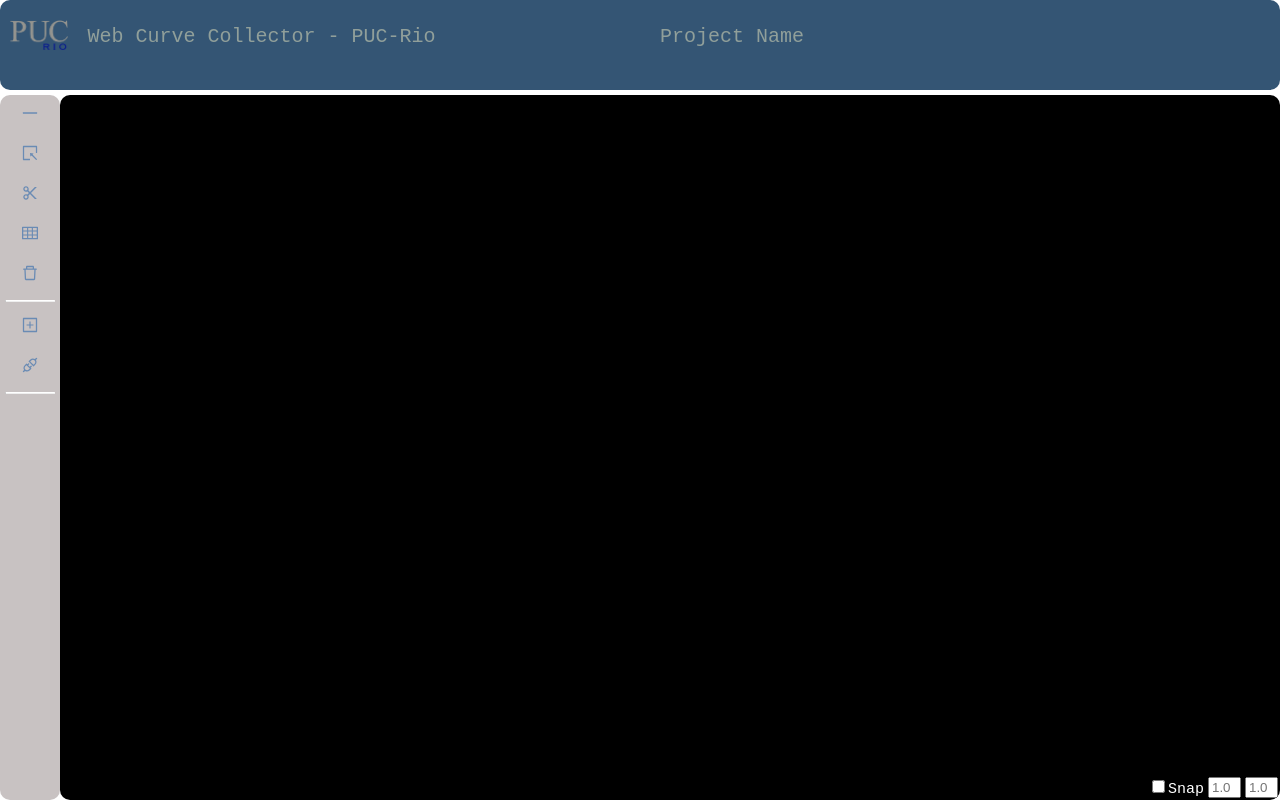
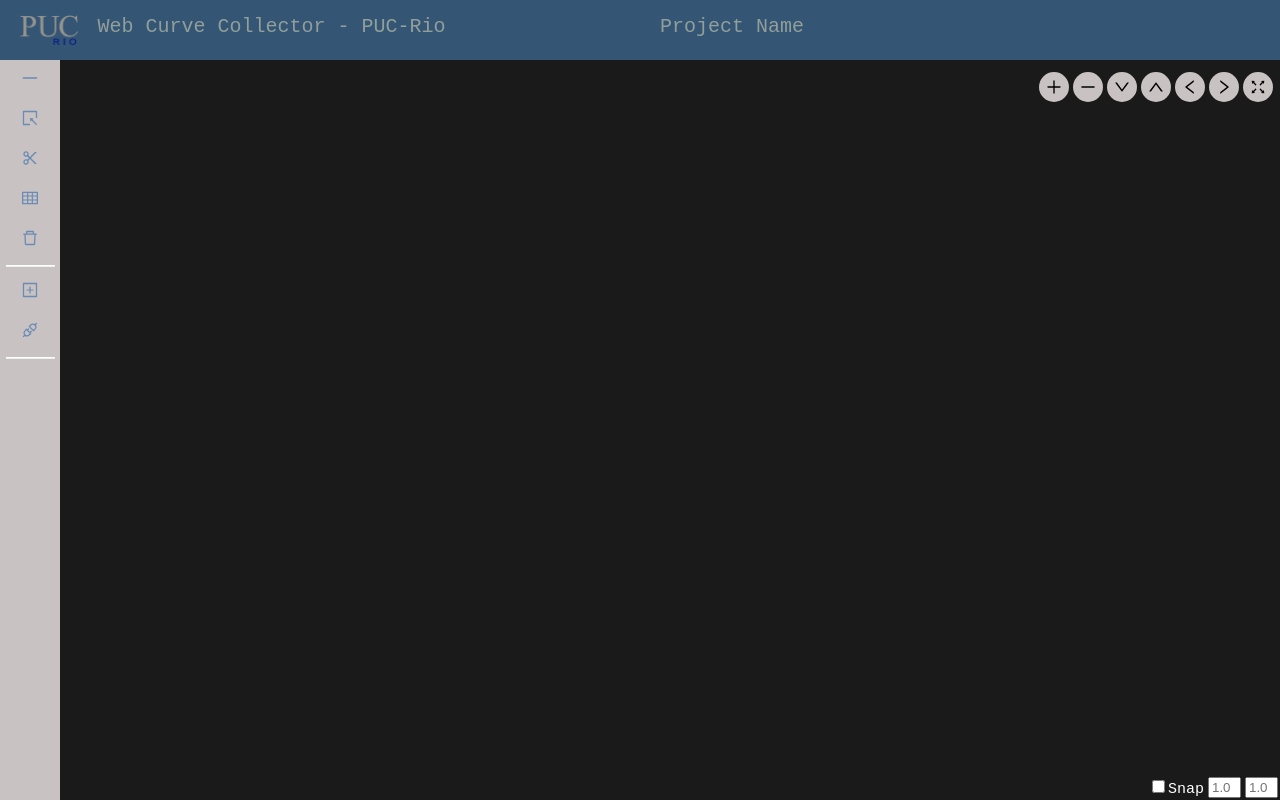
Before and after one commit to soaresrl/webgl-collector, a React app: page / in a window 1280 px wide. Built offline with nearby package versions, Linux system fonts and the light colour scheme.

Commit message:
camera options toolbar

```diff
--- a/public/index.html
+++ b/public/index.html
@@ -3,7 +3,10 @@
     <head>
         <meta charset="UTF-8">
         <meta content="width=device-width, initial-scale=1.0" name="viewport">
-        <title>Web Collector PUC-Rio</title>
+        <title>Web Collector</title>
+        <link rel="icon"
+                type="image/png"
+                href="../src/assets/images/puc.png" />
     </head>
     <body style="margin: 0; padding: 0;">
         <div id="root"></div>
@@ -14,12 +17,14 @@
         </script>
 
         <script id="vertex-shader-2d" type="notjs">
-            attribute vec4 a_position;
+            attribute vec3 a_position;
+            vec4 u_position;
             uniform vec4 u_color;
             uniform mat4 u_projection;
 
             void main() {
-            gl_Position = u_projection*a_position;
+            u_position = vec4(a_position.xyz, 1.0);
+            gl_Position = u_projection*u_position;
             gl_PointSize = 1.0;
             }
 
--- /dev/null
+++ b/src/components/CameraOptions/index.js
@@ -0,0 +1,70 @@
+import React, { Component } from "react";
+import {FullscreenOutlined, PlusOutlined,
+        MinusOutlined, DownOutlined,
+        UpOutlined, LeftOutlined, RightOutlined} from '@ant-design/icons'
+import './style.css'
+
+export default class CameraOptions extends Component{
+
+    handlePanLeft(){
+        this.props.canvasRef.current.panWorldWindow(0.95, 1.0);
+        this.props.canvasRef.current.paint();
+    }
+
+    handlePanRight(){
+        this.props.canvasRef.current.panWorldWindow(1.05, 1.0);
+        this.props.canvasRef.current.paint();
+    }
+
+    handlePanDown(){
+        this.props.canvasRef.current.panWorldWindow(1.0, 0.95);
+        this.props.canvasRef.current.paint();
+    }
+
+    handlePanUp(){
+        this.props.canvasRef.current.panWorldWindow(1.0, 1.05);
+        this.props.canvasRef.current.paint();
+    }
+
+    handleZoomIn(){
+        this.props.canvasRef.current.scaleWorldWindow(1.0/1.05);
+        this.props.canvasRef.current.paint();
+    }
+
+    handleZoomOut(){
+        this.props.canvasRef.current.scaleWorldWindow(1.05);
+        this.props.canvasRef.current.paint();
+    }
+
+    handleFitToView(){
+        this.props.canvasRef.current.fitWorldToViewport();
+    }
+
+    render(){
+        return(
+            <div className='options-container'>
+                <div onClick={this.handleZoomIn.bind(this)} className='option'>
+                    <PlusOutlined className='icon'/>
+                </div>
+                <div onClick={this.handleZoomOut.bind(this)} className='option'>
+                    <MinusOutlined className='icon'/>
+                </div>
+                <div onClick={this.handlePanDown.bind(this)} className='option'>
+                    <DownOutlined className='icon'/>
+                </div>
+                <div onClick={this.handlePanUp.bind(this)} className='option'>
+                    <UpOutlined className='icon'/>
+                </div>
+                <div onClick={this.handlePanLeft.bind(this)} className='option'>
+                    <LeftOutlined className='icon'/>
+                </div>
+                <div onClick={this.handlePanRight.bind(this)} className='option'>
+                    <RightOutlined className='icon'/>
+                </div>
+                <div onClick={this.handleFitToView.bind(this)} className='option'>
+                    <FullscreenOutlined className='icon'/>
+                </div>
+            </div>
+        );
+    }
+}
--- /dev/null
+++ b/src/components/CameraOptions/style.css
@@ -0,0 +1,28 @@
+.options-container{
+    position:absolute;
+    top: 70px;
+    right: 5px;
+}
+
+.option{
+    height: 30px;
+    width: 30px;
+    background-color: #C8C2C2;
+    border-radius: 50%;
+    display: inline-block;
+    align-items: center;
+    margin: 2px;
+}
+
+.option:hover{
+    background: #909F9A;
+}
+
+.option .icon {
+    margin: 0;
+    padding: 0;
+    top: 7px;
+    position: relative;
+    display: block;
+    text-align: center;
+}
--- a/src/components/Canvas/Canvas.css
+++ b/src/components/Canvas/Canvas.css
@@ -1,5 +1,4 @@
 .canvas {
-    border-radius: 10px;
     margin: 0;
     padding: 0;
     width: 100%;
--- a/src/components/Canvas/Canvas.js
+++ b/src/components/Canvas/Canvas.js
@@ -23,10 +23,10 @@ export default class Canvas extends Component {
         this.grid = new Grid();
 
         // Set viewport dimensions for orthographic projection
-        this.left = -5;
-        this.right = 5;
-        this.top = 5;
-        this.bottom = -5;
+        this.left = -5.0;
+        this.right = 5.0;
+        this.top = 5.0;
+        this.bottom = -5.0;
 
         this.mouseMoveTol = 2;
         this.pickTolFac = 0.01;
@@ -87,7 +87,7 @@ export default class Canvas extends Component {
             2.0 / (right - left), 0, 0, -(right + left) / (right - left),
             0, 2.0 / (top - bottom), 0, -(top + bottom) / (top - bottom),
             0, 0, -2.0 / (far - near), -(far + near) / (far - near),
-            0, 0, 0, 1,
+            0, 0, 0, 1.0,
         ];
 
         // Set the matrix.
@@ -289,6 +289,8 @@ export default class Canvas extends Component {
         this.left = cx - (sizex / 2);
         this.top = cy + (sizey / 2);
         this.bottom = cy - (sizey / 2);
+
+        this.glOrtho(this.left, this.right, this.bottom, this.top, -1, 1);
     }
 
     resizeGL(){
@@ -301,7 +303,6 @@ export default class Canvas extends Component {
         this.gl.viewport(0,0, this.gl.canvas.width, this.gl.canvas.height);
 
         this.scaleWorldWindow(1.0);
-        this.glOrtho(this.left, this.right, this.bottom, this.top, -1, 1);
 
         this.paint();
     }
@@ -484,9 +485,40 @@ export default class Canvas extends Component {
         }
     }
 
+    panWorldWindow(panFacX, panFacY){
+        let deslocX, deslocY;
+        const panX = (this.right - this.left) * panFacX;
+        const panY = (this.top - this.bottom) * panFacY;
+
+        deslocX = panX - (this.right - this.left);
+        deslocY = panY - (this.top - this.bottom);
+
+        this.right = this.right - deslocX;
+        this.left = this.left - deslocX;
+
+        this.top = this.top - deslocY;
+        this.bottom = this.bottom - deslocY;
+
+        this.glOrtho(this.left, this.right, this.bottom, this.top, -1, 1);
+    }
+
+    fitWorldToViewport(){
+        let bbox = {};
+        this.props.model.getBoundingBox(bbox);
+
+        this.left = bbox.xmin;
+        this.right = bbox.xmax;
+        this.top = bbox.ymax;
+        this.bottom = bbox.ymin;
+
+        this.scaleWorldWindow(1.1);
+
+        this.paint();
+    }
+
     paint(){
 
-        this.gl.clearColor(0, 0, 0, 1);
+        this.gl.clearColor(0.1, 0.1, 0.1, 1);
         this.gl.clear(this.gl.COLOR_BUFFER_BIT);
 
         this.makeDisplayCurves();
--- a/src/components/Header/Header.css
+++ b/src/components/Header/Header.css
@@ -1,25 +1,25 @@
 .header-content {
-    border-radius: 10px;
+    height: 60px;
     display: grid;
     grid-template-columns: 50% 50%;
     overflow: hidden;
     background-color: #345574;
-    padding: 20px 10px;
+    padding: 0;
 }
 
 .header-logo {
     float: left;
     height: 30px;
-    height: 30px;
+    padding-left: 20px;
+    margin-top: 15px;
 }
 .header-content span {
     font-family: 'Courier New', Courier, monospace;
     color: #909F9A;
     font-size: 20px;
     padding-left: 20px;
-    margin-top: 5px;
+    margin-top: 15px;
     display: flex;
-    vertical-align: middle;
 }
 
 .header-title {
--- a/src/components/Menu/Menu.css
+++ b/src/components/Menu/Menu.css
@@ -1,5 +1,4 @@
 .navigation {
-    border-radius: 10px;
     position: relative;
     width: 60px;
     height: 100%;
--- a/src/model/model.js
+++ b/src/model/model.js
@@ -22,10 +22,10 @@ class model {
             bbox.xmax = 10.0;
             return;
         }
-        this.curves[0].getBoundingBox(bbox);
+        this.curves[0].getBoundBox(bbox);
         for (let i = 0; i < this.curves.length; i++) {
-            let bbox_c;
-            this.curves[i].getBoundingBox(bbox_c)
+            let bbox_c = {};
+            this.curves[i].getBoundBox(bbox_c)
             if (bbox_c.xmin < bbox.xmin) {
                 bbox.xmin = bbox_c.xmin;
             }
--- a/src/pages/Home.css
+++ b/src/pages/Home.css
@@ -1,13 +1,12 @@
 .container {
     display: grid;
-    grid-template-rows: 90px auto;
+    grid-template-rows: 60px auto;
     background: #ffffff;
     width: 100vw;
     height: 100vh;
 }
 
 .content {
-    margin-top: 5px;
     width: auto;
     height: auto;
     display: grid;
--- a/src/pages/Home.js
+++ b/src/pages/Home.js
@@ -5,6 +5,7 @@ import SideMenu from '../components/Menu/SideMenu';
 import { Checkbox } from 'antd';
 import './Home.css';
 import RoomModal from '../components/RoomModal';
+import CameraOptions from '../components/CameraOptions';
 
 export default class Home extends Component {
     constructor(props){
@@ -41,6 +42,7 @@ export default class Home extends Component {
                     <div className='content'>
                         <SideMenu roomModalRef = {this.roomModalRef} canvasRef= {this.canvasRef} model={this.props.model} changeMouseAction={this.changeMouseAction}/>
                         <Canvas ref={this.canvasRef} model={this.props.model} mouseAction={this.state.mouseAction}/>
+                        <CameraOptions  canvasRef= {this.canvasRef} model={this.props.model}/>
                         <div className='grid-options'>
                             <Checkbox onChange={this.toggleSnap.bind(this)} className='grid-snap'>Snap</Checkbox>
                             <input placeholder='1.0' className='grid-input-x'/>
```
